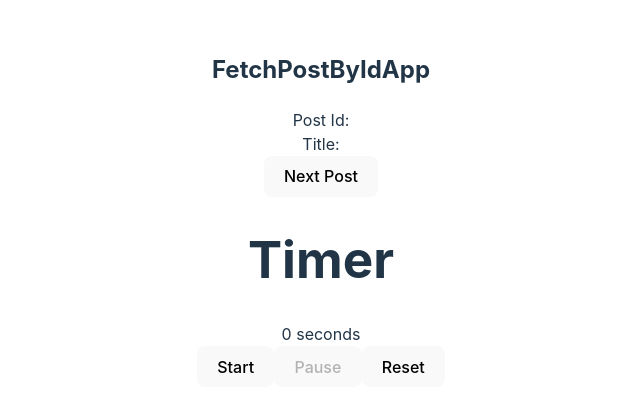
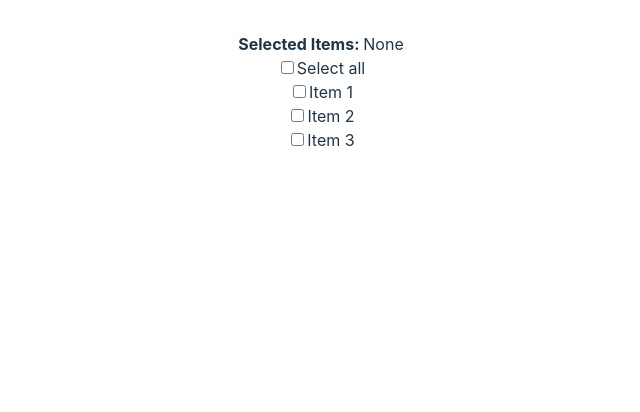
Before and after one commit to felixchen3674/react04292024, a React (Vite) app in the folder homework/react_homework/: page / in a window 1280 px wide. Shown: the top 412 px of the page, without its empty margins (319-959 px from the left). Built offline with nearby package versions, Linux system fonts and the light colour scheme; no server answers.

Commit message:
selected items

```diff
--- a/homework/react_homework/src/App.tsx
+++ b/homework/react_homework/src/App.tsx
@@ -6,6 +6,7 @@ import Day12Play from "./day12_interactivity/notes";
 import TodoListApp from "./day12_interactivity/TodoListApp";
 import Select from "./day12_interactivity/ControlledComponents/Select";
 import FetchPost from "./day13_lifecycles/FetchPost";
+import SelectAllForm from "./day14_practice/SelectAllForm";
 function App() {
   return (
     <>
@@ -15,7 +16,8 @@ function App() {
       {/* <Checkbox /> */}
       {/* <RadioGroup /> */}
       {/* <Select /> */}
-      <FetchPost />
+      {/* <FetchPost /> */}
+      <SelectAllForm />
 
     </>
   );
--- a/homework/react_homework/src/day14_practice/SelectAllForm/index.tsx
+++ b/homework/react_homework/src/day14_practice/SelectAllForm/index.tsx
@@ -1,7 +1,67 @@
-import React from 'react'
+import React, { useState, ChangeEvent } from 'react';
 
 export default function SelectAllForm() {
+  const [selected, setSelected] = useState<string[]>([]);
+
+  const handleChange = (event: ChangeEvent<HTMLInputElement>) => {
+    const value = event.target.value;
+    if (value === 'all') {
+      setSelected(selected.length === 3 ? [] : ['Item 1', 'Item 2', 'Item 3']);
+    } else {
+      setSelected((prevSelected) =>
+        prevSelected.includes(value)
+          ? prevSelected.filter((item) => item !== value)
+          : [...prevSelected, value]
+      );
+    }
+  };
+
   return (
-    <div>SelectAllForm</div>
-  )
+    <div className="checkbox">
+      <div>
+        <strong>Selected Items: </strong>
+        {selected.length > 0 ? selected.join(', ') : 'None'}
+      </div>
+      <div>
+        <input
+          type="checkbox"
+          id="all"
+          value="all"
+          checked={selected.length === 3}
+          onChange={handleChange}
+        />
+        <span>Select all</span>
+      </div>
+      <div>
+        <input
+          type="checkbox"
+          id="item1"
+          value="Item 1"
+          checked={selected.includes('Item 1')}
+          onChange={handleChange}
+        />
+        <span>Item 1</span>
+      </div>
+      <div>
+        <input
+          type="checkbox"
+          id="item2"
+          value="Item 2"
+          checked={selected.includes('Item 2')}
+          onChange={handleChange}
+        />
+        <span>Item 2</span>
+      </div>
+      <div>
+        <input
+          type="checkbox"
+          id="item3"
+          value="Item 3"
+          checked={selected.includes('Item 3')}
+          onChange={handleChange}
+        />
+        <span>Item 3</span>
+      </div>
+    </div>
+  );
 }
```
